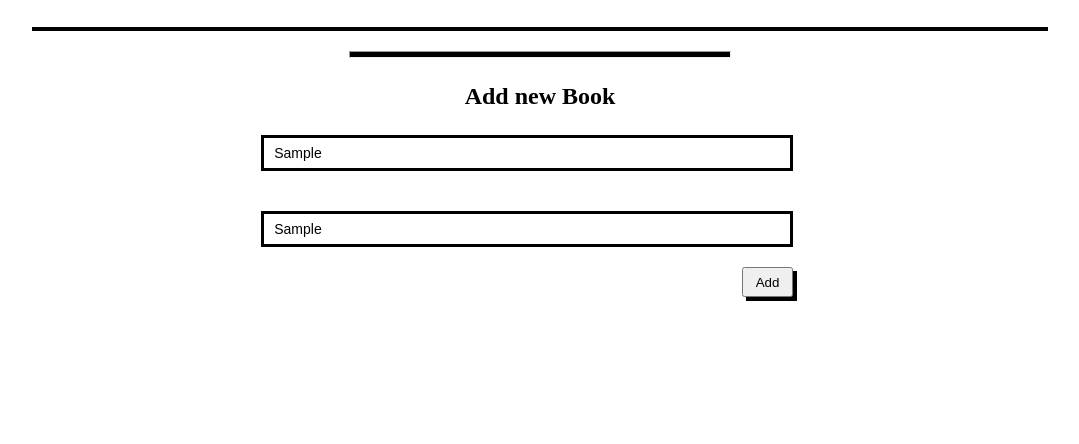
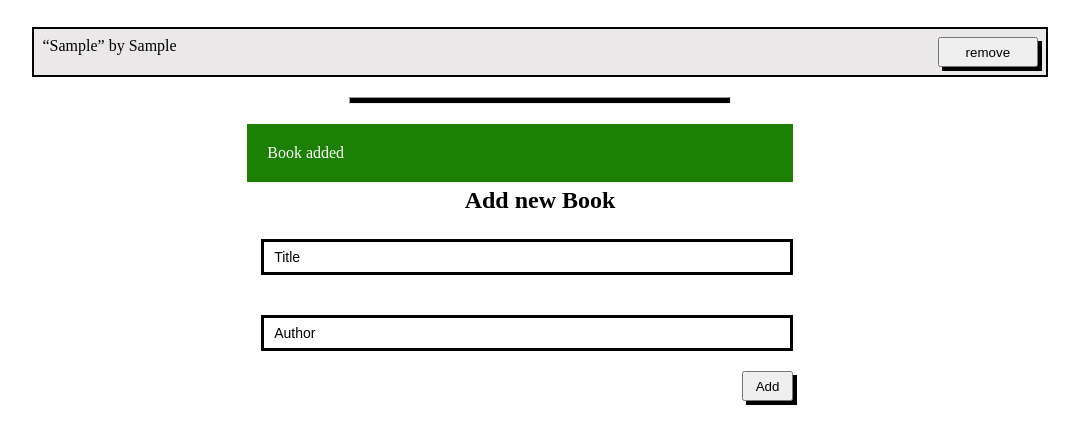
Before and after one commit to selma-belhadj/AwesomeBooksES6, a website: page index.html in a window 1280 px wide. Both pictures are taken after typing "Sample", "Sample" into the empty fields and a click on the button "Add". Shown: the part 70-514 px from the top of the page, without its empty margins (100-1179 px from the left). Drawn offline with Linux system fonts and the light colour scheme.

Commit message:
use JavaScript classes

```diff
--- a/index.html
+++ b/index.html
@@ -14,7 +14,7 @@
   <ul id="listbooks"></ul>
   <hr class="separator">
   <form action="#" id="addbookform">
-    <h2>Add new Book</h2>
+    <h2 id="formtitle">Add new Book</h2>
     <input type="text" id="title" placeholder="Title">
     <input type="text" id="author" placeholder="Author">
     <button class="addNew" type="submit">Add</button>
--- a/index.js
+++ b/index.js
@@ -10,6 +10,7 @@ class Books {
     const result = this.db().filter((word) => word.title !== button.getAttribute('data-book-name'));
     button.parentElement.remove();
     window.localStorage.setItem('books', JSON.stringify(result));
+    this.showAlert('Book deleted ', 'success');
   }
 
   static load = () => {
@@ -22,39 +23,52 @@ class Books {
             `;
     });
   }
+
+   static addBook = (book) => {
+     const result = this.db().filter((word) => word.title === book.title);
+     if (result.length === 0) {
+       const data = this.db();
+       data.push(book);
+       window.localStorage.setItem('books', JSON.stringify(data));
+       document.querySelector('#listbooks').innerHTML += `
+        <li>
+            <p><q>${book.title}</q> by ${book.author}</p>
+            <button type="button" data-book-name="${book.title}" onclick='removeBook(this)' >remove</button>
+        </li>
+        `;
+       this.showAlert('Book added ', 'success');
+     } else {
+       this.showAlert('Book already exists ', 'danger');
+     }
+   }
+
+   static showAlert(message, className) {
+     const div = document.createElement('div');
+     div.className = `alert ${className}`;
+     div.appendChild(document.createTextNode(message));
+     const container = document.querySelector('#addbookform');
+     const formtitle = document.querySelector('#formtitle');
+     container.insertBefore(div, formtitle);
+     setTimeout(() => document.querySelector('.alert').remove(), 3000);
+   }
 }
 
 (() => {
   Books.load();
 })();
 
-const addBook = (bookTitle, bookAuthor) => {
-  const book = {
-    title: '',
-    author: '',
-  };
-  if (bookTitle.value !== '' && bookAuthor.value !== '') {
-    book.title = bookTitle.value;
-    book.author = bookAuthor.value;
-    books.push(book);
-    document.querySelector('#listbooks').innerHTML += `
-            <li>
-                <p><q>${bookTitle.value}</q> by ${bookAuthor.value}</p>
-                <button type="button" data-book-name="${book.title}" onclick='removeBook(this)' >remove</button>
-            </li>
-        `;
-    myStorage.setItem('books', JSON.stringify(books));
-  }
-};
-
-
 document.querySelector('#addbookform').addEventListener('submit', (e) => {
   e.preventDefault();
   const title = document.querySelector('#title');
   const author = document.querySelector('#author');
-  addBook(title, author);
-  title.value = '';
-  author.value = '';
+  if (title.value !== '' && author.value !== '') {
+    const BookObj = new Books(title.value, author.value);
+    Books.addBook(BookObj);
+    title.value = '';
+    author.value = '';
+  } else {
+    Books.showAlert('Please fill all the fields', 'danger');
+  }
 });
 
 document.querySelectorAll('.removeBook').forEach((deleteBook) => {
--- a/style.css
+++ b/style.css
@@ -52,7 +52,7 @@ input {
   height: 30px;
   margin: 20px 0;
   width: 100%;
-  padding:0 10px;
+  padding: 0 10px;
   border: 3px solid black;
   color: black;
   outline: none;
@@ -66,5 +66,19 @@ input::placeholder {
 button {
   width: 10%;
   height: 30px;
-  box-shadow: 4px 4px 0px 0px black;
+  box-shadow: 4px 4px 0 0 black;
 }
+
+.alert {
+  padding: 20px;
+  color: white;
+  width: 100%;
+}
+
+.danger {
+  background-color: #f44336;
+}
+
+.success {
+  background-color: #1b8003;
+}
```
Also changed, not shown: image/Screenshot.png, 1 other file.
